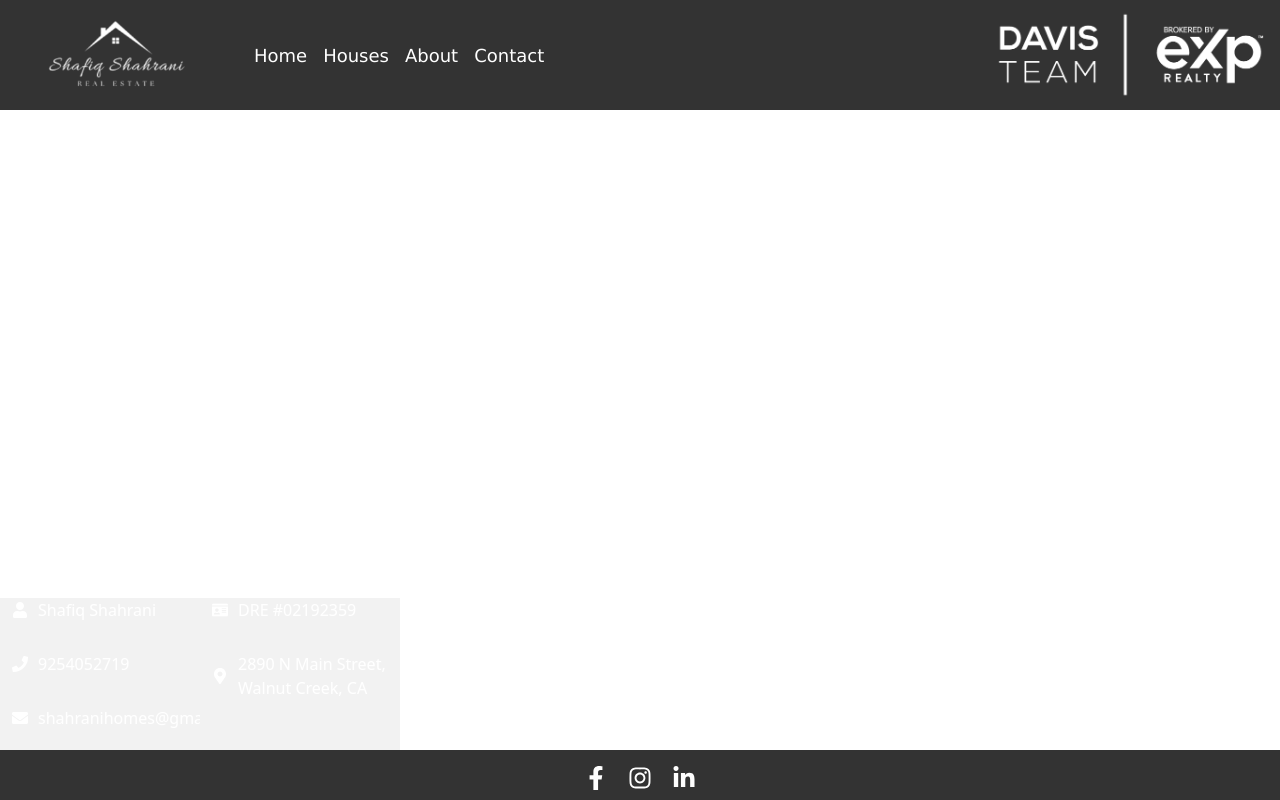
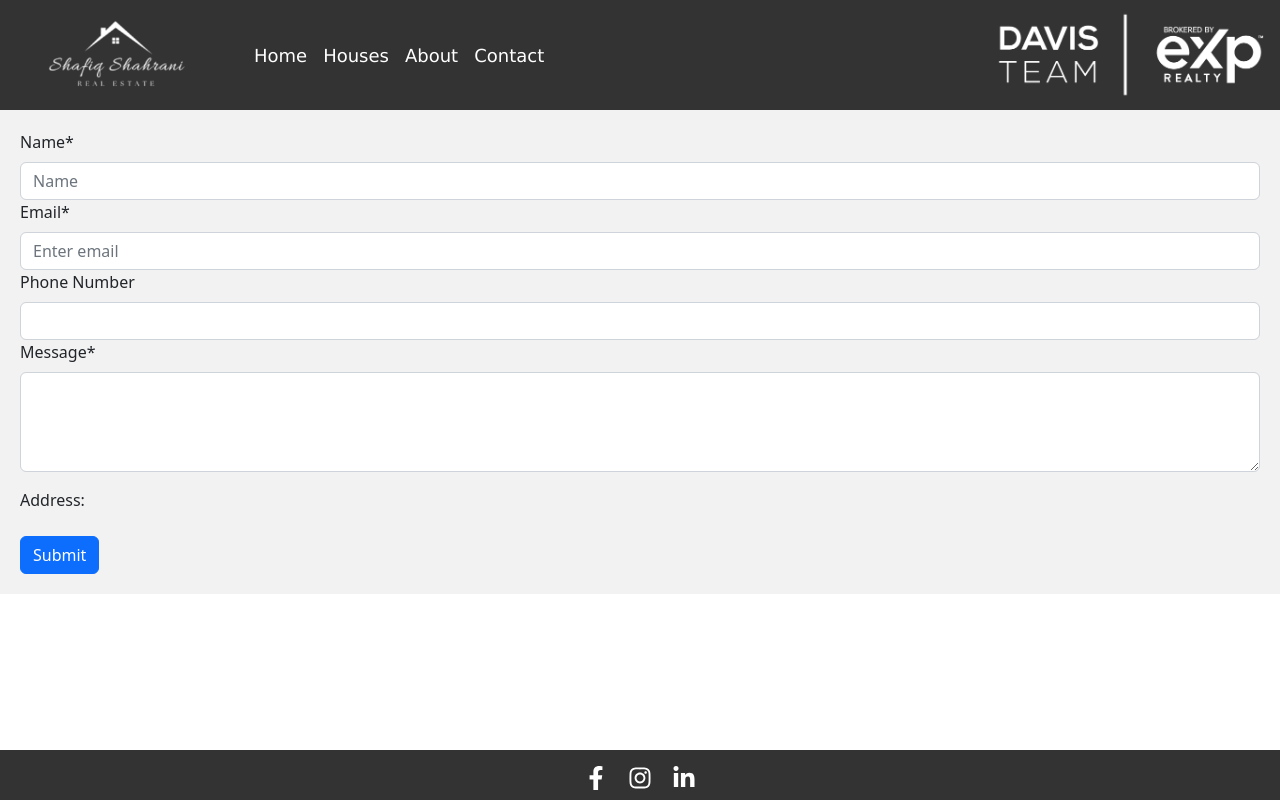
Before and after one commit to Moshahrani/real-estate-website, a React (Create React App) app in the folder real-estate/: page /contact in a window 1280 px wide. Built offline with nearby package versions, Linux system fonts and the light colour scheme; a web font is replaced by a local one.

Commit message:
added new contact component for contact route with css fiel for initial design/styling

```diff
--- a/real-estate/src/components/Contact.js
+++ b/real-estate/src/components/Contact.js
@@ -1,32 +1,15 @@
-import { FaUser, FaPhone, FaEnvelope, FaIdCard, FaMapMarkerAlt } from 'react-icons/fa';
+import React from "react";
+import ContactForm from "./ContactForm";
 import "../css/Contact.css";
 
 const Contact = () => {
-  return (
-    <div className="container contact-container">
-    <div className="row">
-        <div className="col-md-6">
-          <div className="form-group">
-            <FaUser /> <div>Shafiq Shahrani</div>
-          </div>
-          <div className="form-group">
-            <FaPhone /> <div>9254052719</div>
-          </div>
-          <div className="form-group">
-            <FaEnvelope /> <div>shahranihomes@gmail.com</div>
-          </div>
+    return (
+        <div className="contact-container">
+            <div className="contact-form-contact-route">
+            <ContactForm />
+            </div>
         </div>
-        <div className="col-md-6">
-          <div className="form-group">
-            <FaIdCard /> <div>DRE #02192359</div>
-          </div>
-          <div className="form-group">
-            <FaMapMarkerAlt/> <div>2890 N Main Street,<br></br> Walnut Creek, CA</div>
-          </div>
-        </div>
-      </div>
-    </div>
-  );
-};
+    )
+}
 
 export default Contact;
--- a/real-estate/src/css/Contact.css
+++ b/real-estate/src/css/Contact.css
@@ -1,36 +1,15 @@
 .contact-container {
-    position: static;
-    bottom: 0;
-    left: 30;
-    position: fixed;
-     display: flex;
-    flex-direction: column;
-    justify-content: flex-end;
-    align-items: flex-start;
-    padding-bottom: 40px;
-    color: white;
-    z-index: 4;
+    /* Add your custom styles for the Contact component */
+    /* Example styles */
+    background-color: #f2f2f2;
+    padding: 20px;
   }
 
-  .form-group {
-    display: flex;
-    align-items: center;
-    margin-bottom: 30px;
-    color: white;
+  /* Styles for the ContactForm component */
+  .contact-form {
+    /* Add your custom styles for the ContactForm component */
+    /* Example styles */
+    background-color: #ffffff;
+    border: 1px solid #eaeaea;
+    padding: 10px;
   }
-
-  .form-group > div {
-    margin-left: 10px;
-    font-size: 16px;
-    width: 150px;
-  }
-
-  .col-md-6 {
-  background: rgba(0, 0, 0, 0.05);
-  }
-
-  @media (max-width: 767px) {
-    .contact-container {
-      display: none;
-    }
-  }
```
